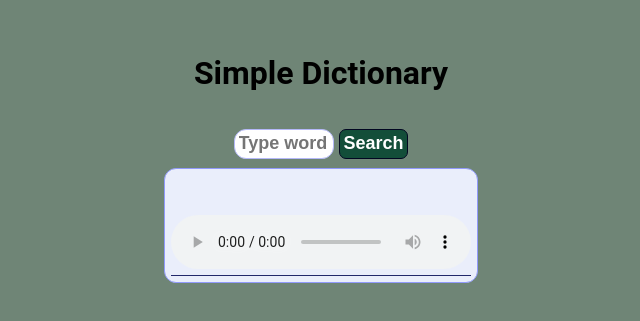
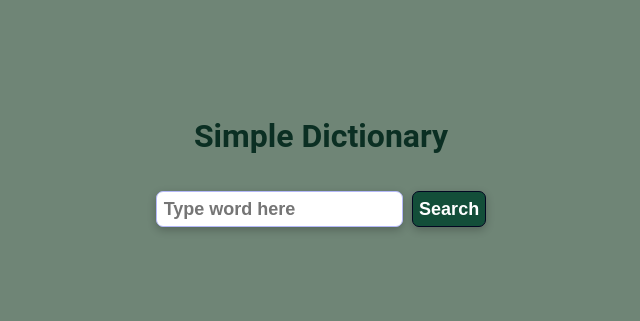
Before and after one commit to bianca-g-b/DictionaryApp, a React (Create React App) app in the folder my-app/: page / in a window 1280 px wide. Shown: the part 239-560 px from the top of the page, without its empty margins (319-959 px from the left). Built offline with nearby package versions, Linux system fonts and the light colour scheme.

Commit message:
styling elements added and minor funtionality features in App.js

```diff
--- a/my-app/src/Components/App/App.css
+++ b/my-app/src/Components/App/App.css
@@ -23,7 +23,6 @@ html {
 }
 body {
   display: flex;
-  /* flex: 100% 1 0; */
   flex-wrap: wrap;
   height:100%;
   width:100%;
@@ -49,19 +48,20 @@ body {
   justify-content: center;
   align-items: center;
   border-radius: 12px;
-  width: 57%;
 }
 
 .input-box {
-  border-radius: 12px;
+  border-radius: 7px;
   border: 1px solid #b4b8f8;
-  padding: 2%;
+  padding-top: 2%;
+  padding-bottom: 2%;
   margin-right: 1%;
   height: 60%;
-  width: 130%;
   font-size: large;
   font-weight: bold;
+  box-shadow: rgba(0, 0, 0, 0.24) 0px 3px 8px;
 }
+
 button {
   border-radius: 7px;
   border: 1px solid #020721;
@@ -70,10 +70,16 @@ button {
   background-color: #134e39;
   color: white;
   cursor: pointer;
+  box-shadow: rgba(0, 0, 0, 0.24) 0px 3px 8px;
 }
 button:hover {
-  background-color: #394d08;
+  background-color: #22286b;
 }
+
+.title {
+  color: #0b2f23;
+}
+
 .search-results {
   display: flex;
   flex-direction: column;
@@ -85,10 +91,10 @@ button:hover {
   margin-bottom: 2%;
   margin-left: 2%;
   margin-right: 2%;
+  box-shadow: rgba(0, 0, 0, 0.25) 0px 54px 55px, rgba(0, 0, 0, 0.12) 0px -12px 30px, rgba(0, 0, 0, 0.12) 0px 4px 6px, rgba(0, 0, 0, 0.17) 0px 12px 13px, rgba(0, 0, 0, 0.09) 0px -3px 5px;
 }
 
 .meaning-area {
-  /* display: flex; */
   border-top: 1px solid #22286b;
 }
 
@@ -106,7 +112,7 @@ button:hover {
 .definitions-list {
   margin: 0;
   padding: 2%;
-  list-style: circle;
+  /* list-style: circle; */
 }
 
 .type {
@@ -118,7 +124,6 @@ button:hover {
 
 .search-button {
   height: 60%;
-  width: 45%;
   font-size: large;
   font-weight: bold;
 }
@@ -129,6 +134,7 @@ button:hover {
   justify-content: center;
   align-items: center;
   margin-bottom: 5%;
+  text-align: center;
 }
 
 /* Media styling */
@@ -145,7 +151,6 @@ button:hover {
 
   .input-area {
     height: 100%;
-    width: 100%;
     justify-content: center;
     align-items: center;
   }
@@ -162,17 +167,26 @@ button:hover {
     height: 54px;
 }
 
-.search-area {
-  width: 80%;
-}
 .search-button {
   height: 60%;
-  width: 40%;
   font-size: large;
   font-weight: bold;
 }
-.input-box {
-  width: 100%;
 }
 
+@media screen and (max-width: 360px) {
+  .search-area {
+    flex-direction: column;
+  }
+  .input-box {
+    margin-bottom: 3%;
+    width: 100%;
+    padding-left: 0%;
+    padding-right: 0%;
+    margin-right: 0 !important;
+  }
+  .search-button {
+    width: 100%;
+    margin-left: 0;
+  }
 }
--- a/my-app/src/Components/App/App.js
+++ b/my-app/src/Components/App/App.js
@@ -73,19 +73,20 @@ function handleInput(e) {
   return (
     <div className= "input-area">
     <div className="header">
-      <h1>Simple Dictionary</h1>
+      <h1 className="title">Simple Dictionary</h1>
       </div>
 
       <div className="search-area">
-      <input  className="input-box" onChange={handleInput} value={userInput} placeholder="Type word here" text="Search"/>
+      <input  className="input-box" onChange={handleInput} value={userInput} placeholder=" Type word here" text="Search"/>
       <button className="search-button" onClick={handleSubmit}>Search</button>
       </div>
-
+      {word &&
       <div className="search-results">
         <h2>{word} {phonetic}</h2>
         <Audio audioFile={audioFile} onPlay={handleAudio}/>
         <Dictionary typeDefs={typeDefs}/>
         </div>
+      }
     </div>
   );
 
```
